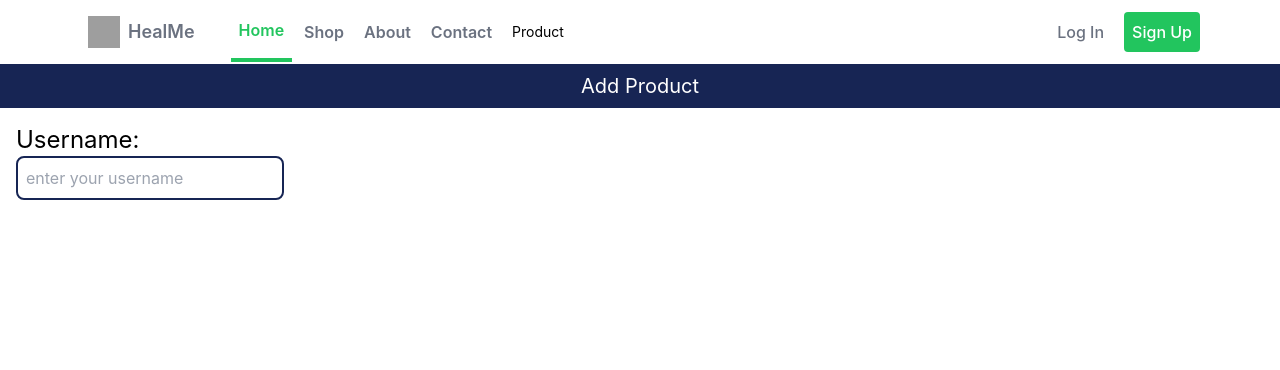
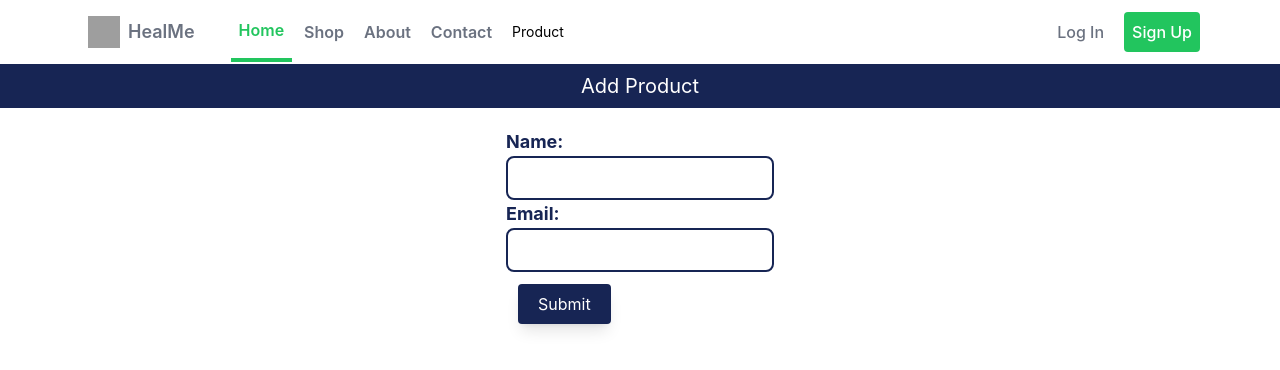
Before and after one commit to TAavash/pcps, a React (Create React App) app: page /product in a window 1280 px wide. Shown: the top 370 px of the page. Built offline with nearby package versions, Linux system fonts and the light colour scheme; grey boxes are pictures that could not be loaded.

Commit message:
form validation component is styled using tailwindcss

```diff
--- a/src/components/FormValidation/FormValidation.jsx
+++ b/src/components/FormValidation/FormValidation.jsx
@@ -1,7 +1,7 @@
-import React, { useState } from 'react';
+import React, { useState } from "react";
 
 const FormValidation = () => {
-  const [formValues, setFormValues] = useState({ name: '', email: '' });
+  const [formValues, setFormValues] = useState({ name: "", email: "" });
   const [errors, setErrors] = useState({});
 
   const handleChange = (e) => {
@@ -24,17 +24,23 @@ const FormValidation = () => {
   const handleSubmit = (e) => {
     e.preventDefault();
     if (validate()) {
-      console.log('Form submitted successfully');
+      console.log("Form submitted successfully");
       // handle form submission
     }
   };
 
   return (
-    <form onSubmit={handleSubmit}>
+    <div className="flex justify-center my-5">
+      <form onSubmit={handleSubmit} className="  ">
         <div>
-        <label>Name</label>
+          <label for="name" className="text-lg text-blue-950 font-bold">
+            Name:
+          </label>{" "}
+          <br />
           <input
+            className="border-2 border-blue-950 p-2 rounded-lg"
             type="text"
+            id="name"
             name="name"
             value={formValues.name}
             onChange={handleChange}
@@ -42,17 +48,28 @@ const FormValidation = () => {
           {errors.name && <p>{errors.name}</p>}
         </div>
         <div>
-        <label>Email</label>
+          <label for="email" className="text-lg text-blue-950 font-bold">
+            Email:
+          </label>
+          <br />
           <input
+            className="border-2 border-blue-950 p-2 rounded-lg"
             type="email"
+            id="email"
             name="email"
             value={formValues.email}
             onChange={handleChange}
           />
           {errors.email && <p>{errors.email}</p>}
         </div>
-      <button type="submit">Submit</button>
+        <button
+          className="border-0 rounded shadow-lg bg-blue-950 text-white p-2 px-5 m-3 "
+          type="submit"
+        >
+          Submit
+        </button>
       </form>
+    </div>
   );
 };
 
--- a/src/components/Product/ProductComponent.jsx
+++ b/src/components/Product/ProductComponent.jsx
@@ -1,18 +1,21 @@
-import React, { useState } from 'react'
+// import React, { useState } from 'react'
+import FormValidation from '../FormValidation/FormValidation'
 
 const ProductComponent = () => {
 
-    const[username, setUsername] = useState('')
+    // const[username, setUsername] = useState('')
 
   return (
    <>
      <div className='text-center bg-blue-950 text-white text-xl p-2'>Add Product</div>
-     {/* form */}
+     {/* form
      <h1>{username}</h1>
     <form className='m-4'>
     <label className='text-2xl' htmlFor="username"> Username:</label> <br />
     <input onChange={(e)=>setUsername(e.target.value)} className='border-2 border-blue-950 p-2 rounded-lg' type="text" id='username' placeholder='enter your username' />
-    </form>
+    </form> */}
+
+    <FormValidation />
    </>
   )
 }
```
Lines whose indentation alone changed are shown as unchanged.
